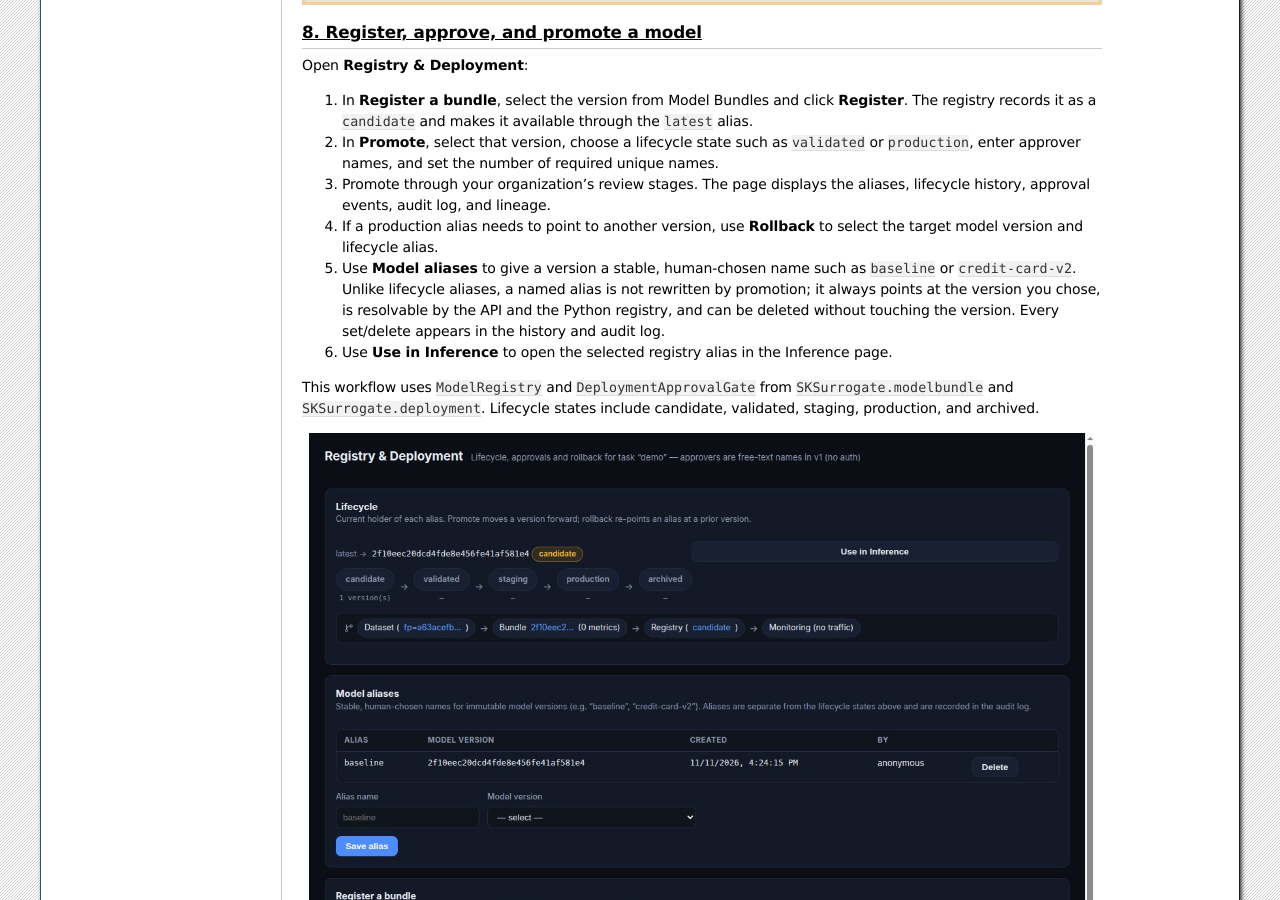
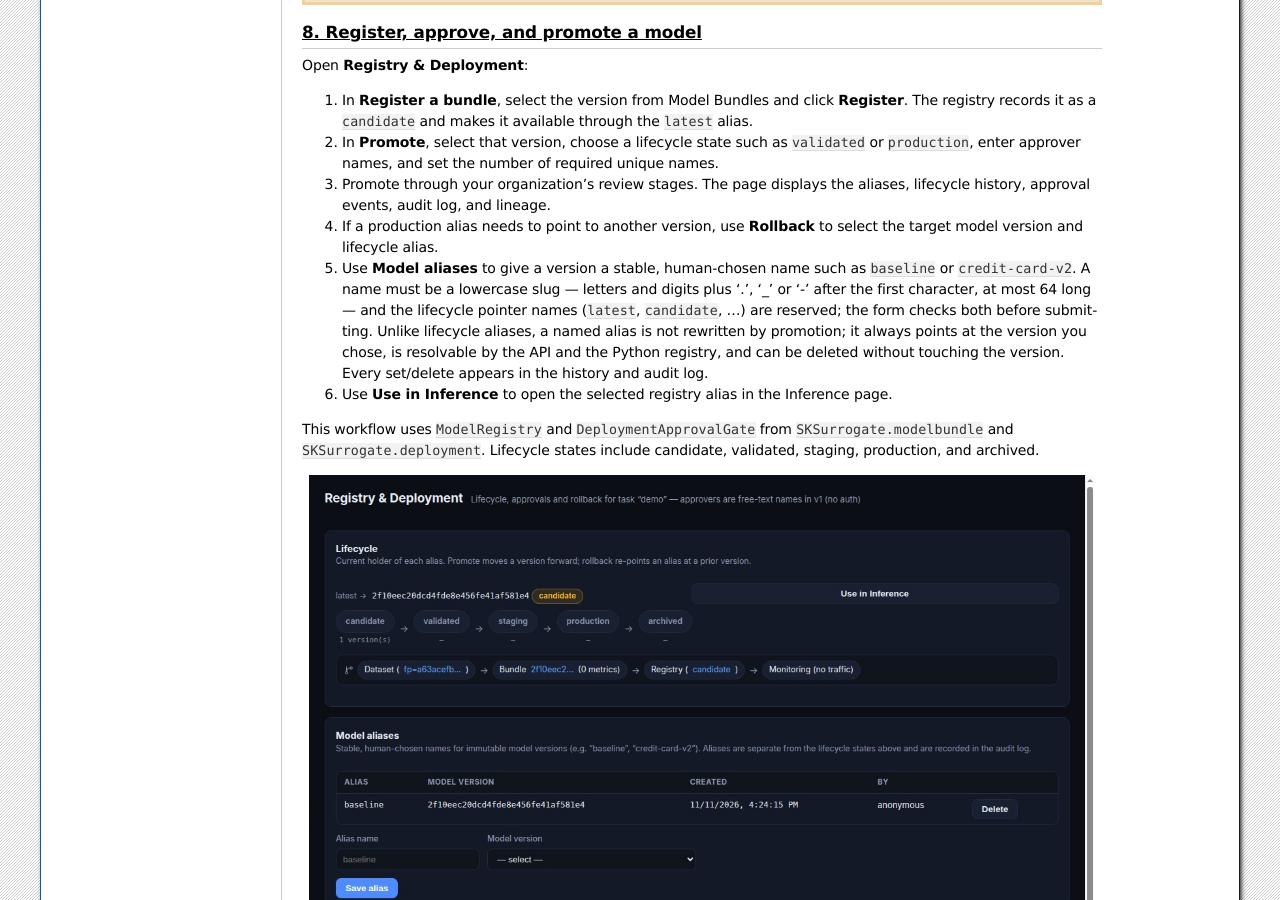
Before and after one commit to mghasemi/sksurrogate, a Sphinx documentation site: the page built from docs/ui-manual.rst, in a window 1280 px wide and 900 px high, scrolled down 19632 px. Built offline with Sphinx 7.4.7, drawn with Linux system fonts in a browser that asks for light colours.

Commit message:
fix(webui): pre-validate model alias names before submission
Assigning an alias whose name broke the registry grammar (e.g. capitals or
spaces like 'Forest Best') round-tripped to a raw 400 with no prior warning,
and reserved lifecycle names ('latest', 'production', ...) failed the same
way. The Model aliases card on Registry & Deployment now mirrors
ModelRegistry.validate_alias_name client-side:

- live check as you type against /^[a-z0-9][a-z0-9._-]{0,63}$/, with an
  inline hint under the input stating the rule (muted) or the exact problem
  (error color); Save stays disabled while a name is illegal;
- reserved lifecycle pointer names get their own message instead of a generic
  rejection; placeholder now shows legal examples ('rf-v1').

The backend guard remains as the backstop, and its 400 message now includes
examples so any remaining rejection (e.g. from API clients) is actionable:
"...use only 'a-z', '0-9', '.', '_' or '-' (max 64 characters), e.g. 'rf-v1'
or 'baseline-2026-11'".

Verified live on a scratch server: 'Forest Best', '-rf' and 'production' all
show the red hint with Save disabled; 'rf-final' reverts to the muted rule
hint, saves normally and appears in the alias table. tsc -b + vite build pass;
tests/test_naming_aliases.py 10/10 green. ui-manual checklist step 5 now
documents the grammar and reserved names.

```diff
--- a/docs/ui-manual.rst
+++ b/docs/ui-manual.rst
@@ -693,10 +693,14 @@ Open **Registry & Deployment**:
 4. If a production alias needs to point to another version, use **Rollback**
    to select the target model version and lifecycle alias.
 5. Use **Model aliases** to give a version a stable, human-chosen name such as
-   ``baseline`` or ``credit-card-v2``. Unlike lifecycle aliases, a named alias is
-   not rewritten by promotion; it always points at the version you chose, is
-   resolvable by the API and the Python registry, and can be deleted without
-   touching the version. Every set/delete appears in the history and audit log.
+   ``baseline`` or ``credit-card-v2``. A name must be a lowercase slug — letters
+   and digits plus '.', '_' or '-' after the first character, at most 64 long —
+   and the lifecycle pointer names (``latest``, ``candidate``, ...) are reserved;
+   the form checks both before submitting. Unlike lifecycle aliases, a named
+   alias is not rewritten by promotion; it always points at the version you
+   chose, is resolvable by the API and the Python registry, and can be deleted
+   without touching the version. Every set/delete appears in the history and
+   audit log.
 6. Use **Use in Inference** to open the selected registry alias in the
    Inference page.
 
```
Also changed, not shown: CHANGELOG.rst (+12 -0 lines), webui/src/pages/Registry.tsx (+27 -5 lines), 1 other file.
